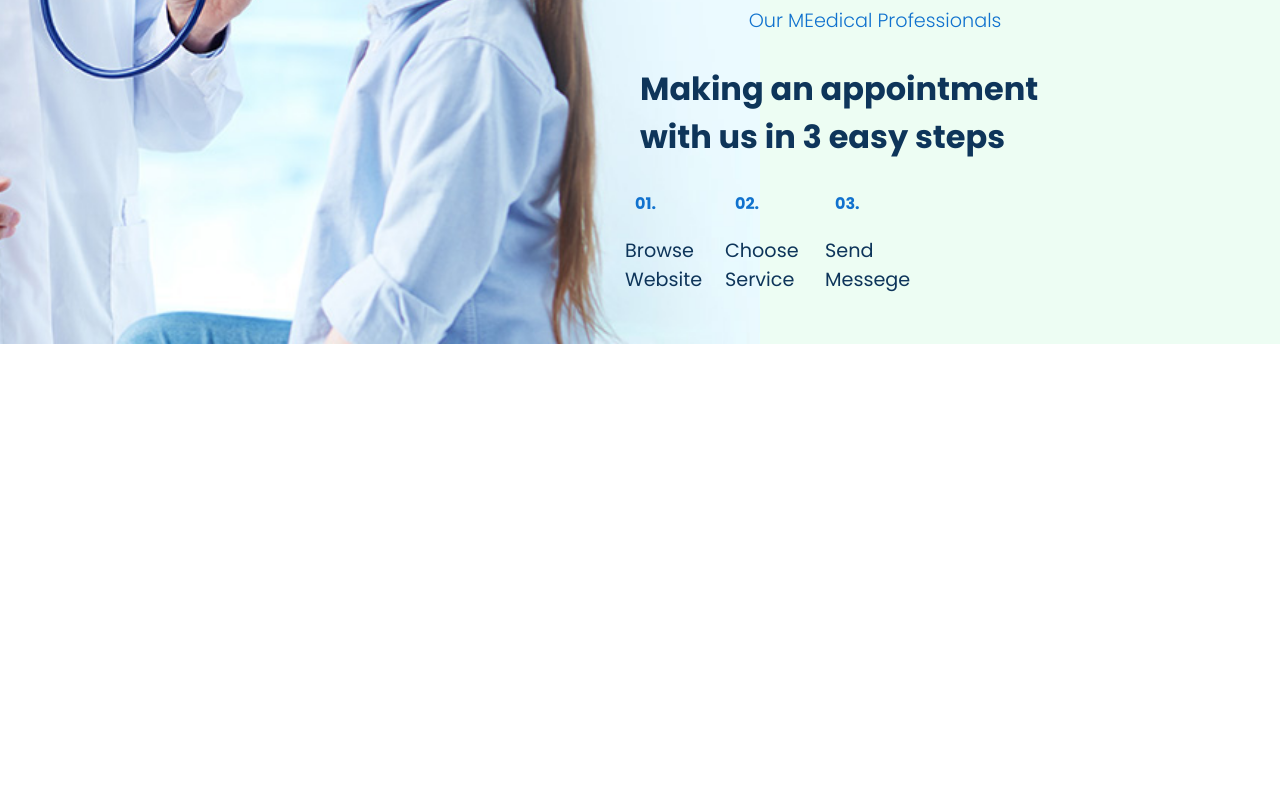
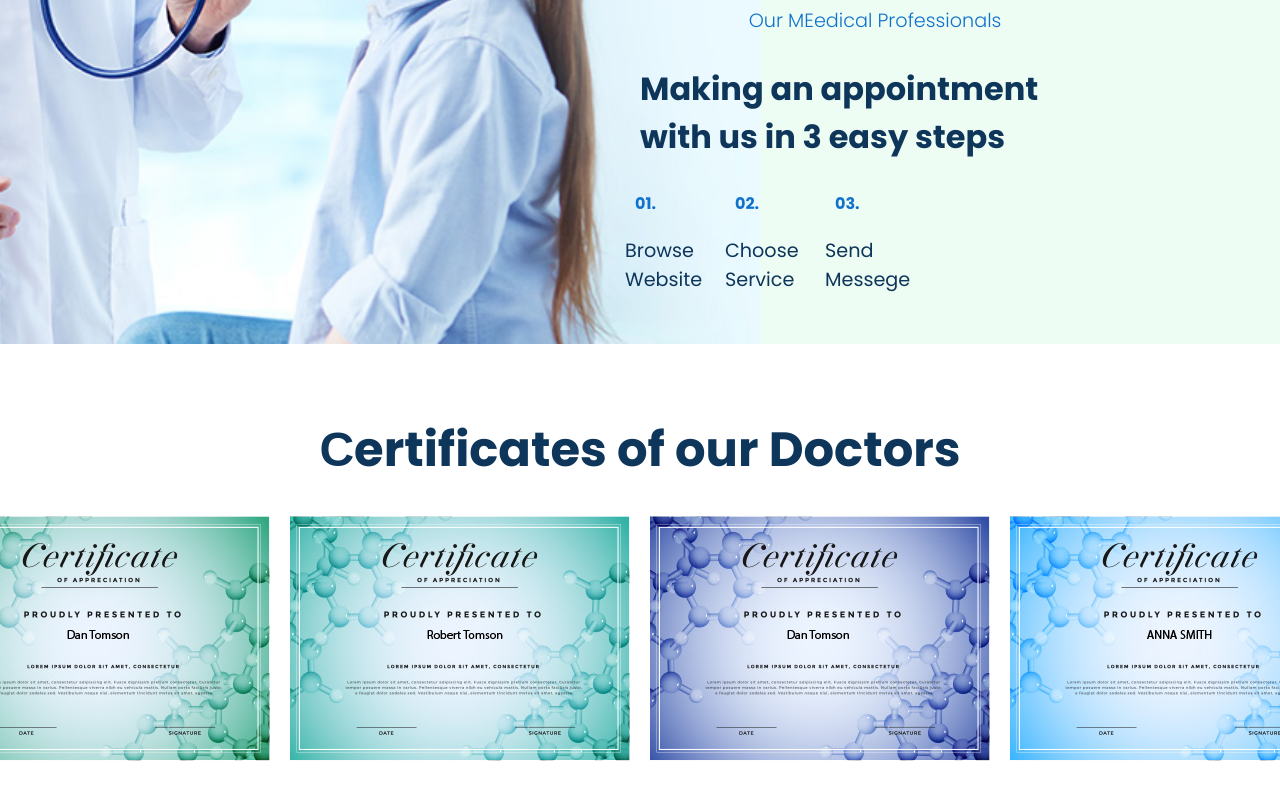
Before and after one commit to vigneshiyergithub/Family-Doctor, a React (Create React App) app: page / in a window 1280 px wide. Shown: the part 2493-3293 px from the top of the page. Before the commit the page ends 2837 px from the top, so only its background shows below. Built offline with nearby package versions, Linux system fonts and the light colour scheme.

Commit message:
credential commit

```diff
--- a/src/App.js
+++ b/src/App.js
@@ -2,6 +2,7 @@ import React from 'react';
 import './App.css';
 import About from './components/About/About';
 import Call from './components/Call/Call';
+import Credentials from './components/Credentials/Credentials';
 import Hero from './components/Hero/Hero';
 import Services from './components/Services/Services';
 
@@ -12,6 +13,7 @@ function App() {
       <Call />
       <Services />
       <About />
+      <Credentials />
     </div>
   );
 }
--- /dev/null
+++ b/src/components/Credentials/Credentials.css
@@ -0,0 +1,19 @@
+.certificates{
+    display: flex;
+    flex-direction: column;
+    width: 100%;
+    padding: 70px 30px;
+    justify-content: center;
+    align-items: center;
+}
+
+.certificates h1{
+    font-size: 3rem;
+}
+
+.certficate-slider{
+    display: grid;
+    grid-template-columns: repeat(4, 1fr);
+    grid-gap: 20px;
+    margin-top: 30px;
+}
--- /dev/null
+++ b/src/components/Credentials/Credentials.js
@@ -0,0 +1,27 @@
+import React from 'react';
+import './Credentials.css';
+
+function Credentials() {
+    return (
+        <div className="certificates">
+            <h1>Сertificates of our Doctors</h1>
+
+            <div className="certficate-slider">
+                <div className="slide">
+                    <img src="../../img/cert1.jpg" alt=""/>
+                </div>
+                <div className="slide">
+                    <img src="../../img/cert2.jpg" alt=""/>
+                </div>
+                <div className="slide">
+                    <img src="../../img/cert3.jpg" alt=""/>
+                </div>
+                <div className="slide">
+                    <img src="../../img/cert4.jpg" alt=""/>
+                </div>
+            </div>
+        </div>
+    )
+}
+
+export default Credentials;
```
